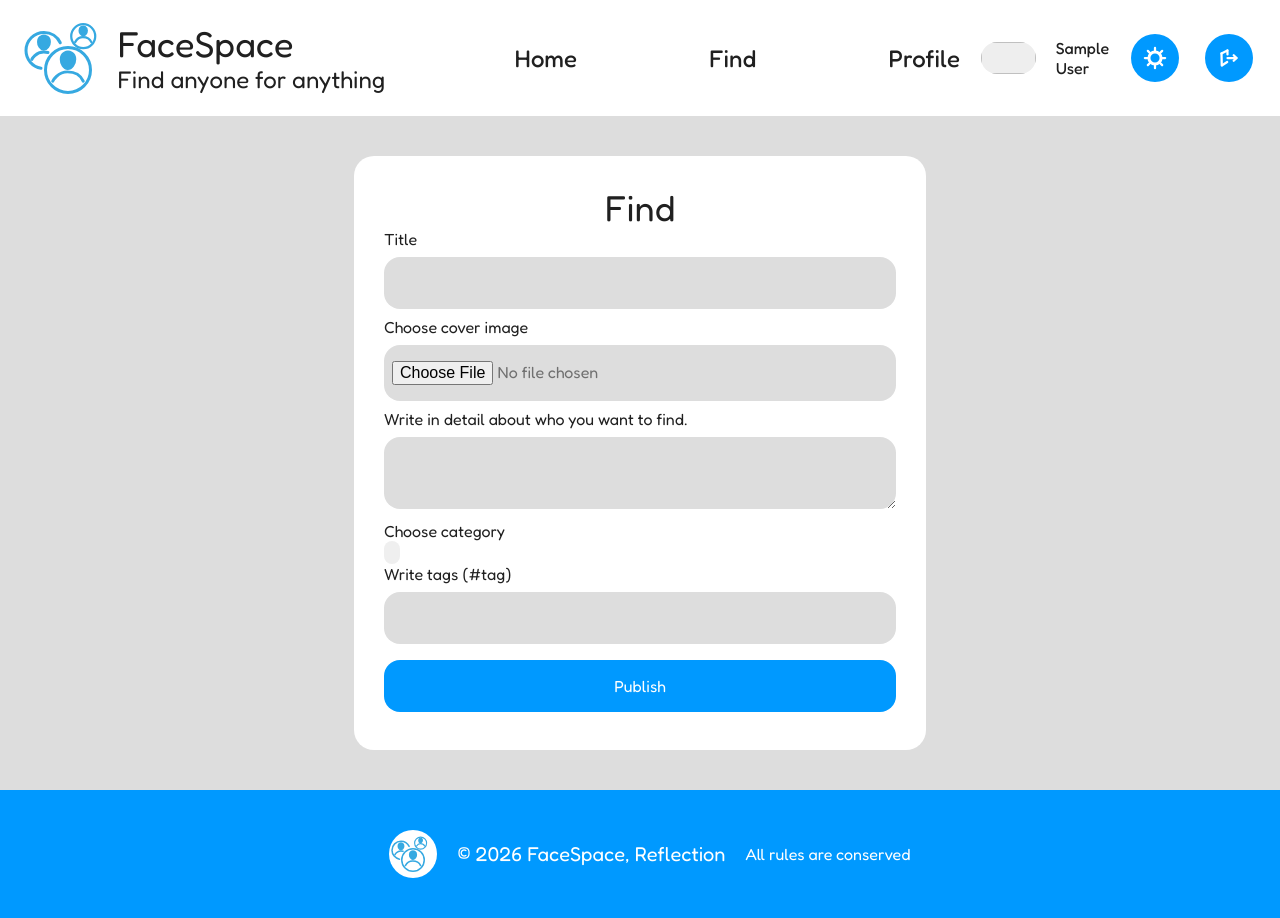
After one commit to IT-novichok/FaceSpace, a Flask app: page /find in a window 1280 px wide. The commit adds this page. Run offline with Flask 3, Linux system fonts and the light colour scheme; the visitor is signed in with stand-in values (Sample User, id 1); data that the repository does not hold is empty.

Commit message:
DEV:0.3.0 (Added find page)

```diff
--- a/src/server/app/app.py
+++ b/src/server/app/app.py
@@ -1,9 +1,11 @@
-from flask import Flask, render_template, redirect, make_response, jsonify
+from flask import Flask, render_template, redirect, make_response, jsonify, request
 from flask_login import login_user, LoginManager, login_required, logout_user, current_user
 from forms import *
 from api import user_api
 from secrets import token_urlsafe
 from data import db, User, Advertisement
+from src.server.app.data import Category
+from src.server.app.forms.find_form import FindForm
 
 host = '127.0.0.1'
 secret_key = token_urlsafe(32)
@@ -14,13 +16,16 @@ login_manager = LoginManager()
 
 @app.route('/')
 def main():
-    return render_template('main.html', title='FaceSpace', categories=['friend', 'buisness'])
+    return render_template('main.html', title='FaceSpace',
+                           categories=[category.name for category in db.session.query(Category).all()],
+                           advertisments=db.session.query(Advertisement).all())
 
 
 @app.route('/categories/<category>')
 def categories(category):
-    return render_template('main.html', title='FaceSpace', categories=['friend', 'buisness'],
-                           selected_category=category)
+    return render_template('main.html', title=category.capitalize(),
+                           categories=[category.name for category in db.session.query(Category).all()],
+                           selected_category=category, advertisments=[])
 
 
 @app.route('/profile')
@@ -32,12 +37,29 @@ def profile():
 
 
 @app.route('/users/<string:name>')
-def get_user(name: str):
+def user(name: str):
     user = db.session.query(User).filter(User.name == name).one_or_none()
     if not user:
-        return 404
+        return make_response(jsonify({'message': 'Not found'}), 404)
+    elif user == current_user:
+        return redirect('/profile')
     else:
         return render_template('profile.html', title='Profile', profile=user.get_profile())
+
+
+@app.route('/find', methods=['GET', 'POST'])
+def find():
+    if not current_user.is_authenticated:
+        return redirect('/login')
+    form = FindForm([category.name for category in db.session.query(Category).all()])
+    if form.validate_on_submit():
+        advertisement = Advertisement()
+        advertisement.publisher = current_user.id
+        advertisement.content = form.content.data
+        advertisement.category = form.category.data
+        advertisement.tags = form.tags.data
+        return redirect('/')
+    return render_template('find.html', title='Find', form=form)
 
 
 @app.route('/register', methods=['GET', 'POST'])
@@ -90,6 +112,12 @@ def login():
     return render_template('login.html', title='Log in', form=form)
 
 
+@app.errorhandler(404)
+def not_found(error):
+    print('Error')
+    return render_template('error.html', message='Not found', status_code=404), 404
+
+
 @app.route('/logout')
 @login_required
 def logout():
--- a/src/server/app/data/models/advertisement.py
+++ b/src/server/app/data/models/advertisement.py
@@ -11,9 +11,10 @@ class Advertisement(db.Model):
                            primary_key=True, autoincrement=True)
     publisher = sqlalchemy.Column(sqlalchemy.Integer,
                                   sqlalchemy.ForeignKey("users.id"))
-    content = sqlalchemy.Column(sqlalchemy.JSON, nullable=True)
+    title = sqlalchemy.Column(sqlalchemy.String, nullable=True)
+    content = sqlalchemy.Column(sqlalchemy.String, nullable=True)
+    tags = sqlalchemy.Column(sqlalchemy.String, nullable=True)
     category = sqlalchemy.Column(sqlalchemy.Integer, sqlalchemy.ForeignKey("categories.id"))
-    views = sqlalchemy.Column(sqlalchemy.Integer, nullable=True)
     responders = sqlalchemy.Column(sqlalchemy.String, nullable=True)
     popularity = sqlalchemy.Column(sqlalchemy.Float, nullable=True)
     publication_date = sqlalchemy.Column(sqlalchemy.DateTime, nullable=True, default=datetime.now())
--- a/src/server/app/data/models/category.py
+++ b/src/server/app/data/models/category.py
@@ -4,7 +4,7 @@ from ..database import db
 
 class Category(db.Model):
     __tablename__ = 'categories'
-
     id = sqlalchemy.Column(sqlalchemy.Integer,
                            primary_key=True, autoincrement=True)
+    name = sqlalchemy.Column(sqlalchemy.String)
     popularity = sqlalchemy.Column(sqlalchemy.Float, nullable=True)
--- /dev/null
+++ b/src/server/app/forms/find_form.py
@@ -0,0 +1,15 @@
+from flask_wtf import FlaskForm
+from wtforms import StringField, SubmitField, TextAreaField, FileField
+from wtforms.fields.choices import SelectField
+from wtforms.validators import DataRequired
+
+class FindForm(FlaskForm):
+    cover = FileField('Choose cover image')
+    title = StringField('Title', validators=[DataRequired()])
+    content = TextAreaField('Write in detail about who you want to find.')
+    category = SelectField('Choose category')
+    tags = StringField('Write tags (#tag)')
+    submit = SubmitField('Publish')
+    def __init__(self, categories):
+        super().__init__()
+        self.category.choices=categories
--- a/src/server/app/static/css/main-style.css
+++ b/src/server/app/static/css/main-style.css
@@ -15,6 +15,7 @@
     --text-color: #202020;
     --text-on-bg-color: #707070;
     --text-on-mg-color: #666666;
+    --text-info-color:#666666;
     --text-on-accent-color: #ffffff;
     /* Sizes */
     --container-padding: 30px;
@@ -28,8 +29,8 @@
     --button-font-size: 18px;
     --button-border-radius: 16px;
     --gap: 20px;
-    --card-width: 180px;
-    --card-height: 240px;
+    --card-width: 240px;
+    --card-height: 320px;
     --card-cover-width: 160px;
     --card-cover-height: 160px;
     --box-shadow: 0 10px 30px rgba(0, 0, 0, 0.5);
@@ -98,7 +99,6 @@ header {
     color: var(--text-color);
     background-color: var(--fg-color);
     display: flex;
-    flex: 0 10% 0;
     flex-wrap: wrap;
     justify-content: space-between;
     align-items: center;
@@ -153,7 +153,10 @@ a:hover {
 .column > * {
     margin-top: var(--gap);
 }
+.flexible{
+   flex:1;
 
+}
 .horz-center {
     display: flex;
     align-items: center;
@@ -196,23 +199,32 @@ a:hover {
 .text-right {
     text-align: right;
 }
-
-input {
+.wide {
+    width: 100%;
+}
+.info{
+    color:var(--text-info-color);
+}
+.critical{
+    color:red;
+}
+input, textarea {
     scale: 100%;
     width: 100%;
+    max-width:100%;
     padding: var(--field-padding);
     color: var(--text-on-bg-color);
     background-color: var(--bg-color);
     margin: 8px 0;
     border: none;
     border-radius: var(--field-border-radius);
-    font-size: 16px;
+    font-size: var(--text-normal-size);
     box-sizing: border-box;
     outline: none;
     accent-color: var(--accent-color);
 }
 
-input:focus {
+input:focus, textarea:focus {
     background-color: var(--light-accent-color);
     color: var(--text-on-accent-color);
 }
@@ -329,7 +341,26 @@ button:active {
 .search-btn:active {
     scale: 100%;
 }
+.like-btn{
+    background-color:transparent;
+    width: calc(2 * var(--icon-size));
+    height: calc(2 * var(--icon-size));
+    padding:0;
+    border-radius: var(--rounded-border-radius);
+}
+.like-btn > img {
+    width: calc(2 * var(--icon-size));
+    height: calc(2 * var(--icon-size));
+}
+.like-btn:hover {
+    scale: 120%;
+    background-color:transparent;
+}
 
+.like-btn:active {
+    scale: 80%;
+    background-color:transparent;
+}
 .card-gridview {
     display: grid;
     grid-template-columns: repeat(auto-fill, minmax(var(--card-width), 1fr));
@@ -346,8 +377,6 @@ button:active {
 .card {
     padding: var(--container-padding);
     border-radius: var(--box-border-radius);
-    width: var(--card-width);
-    height: var(--card-height);
     background-color: var(--fg-color);
     color: var(--text-color);
     overflow: hidden;
@@ -378,7 +407,6 @@ button:active {
     background-color: var(--fg-color);
     padding: var(--container-padding);
     border-radius: var(--box-border-radius);
-
 }
 
 .stand {
--- /dev/null
+++ b/src/server/app/templates/find.html
@@ -0,0 +1,63 @@
+{% extends "base.html" %}
+
+{% block content %}
+    <div class="center">
+        <div class="box central-view">
+            <div class="text-center">
+                <h1>Find</h1>
+            </div>
+            <form action="" method="post">
+                {{ form.hidden_tag() }}
+                <p>
+                    {{ form.title.label }}<br>
+                    {{ form.title(class="form-control") }}<br>
+                    {% for error in form.title.errors %}
+                        <div class="alert alert-danger" role="alert">
+                            {{ error }}
+                        </div>
+                    {% endfor %}
+                </p>
+                <p>
+                    {{ form.cover.label }}<br>
+                    {{ form.cover(class="form-control") }}<br>
+                    {% for error in form.cover.errors %}
+                        <div class="alert alert-danger" role="alert">
+                            {{ error }}
+                        </div>
+                    {% endfor %}
+                </p>
+                <p>
+                    {{ form.content.label }}<br>
+                    {{ form.content(class="form-control") }}<br>
+                    {% for error in form.content.errors %}
+                        <div class="alert alert-danger" role="alert">
+                            {{ error }}
+                        </div>
+                    {% endfor %}
+                </p>
+                <p>
+                    {{ form.category.label }}<br>
+                    {{ form.category(class="form-control") }}<br>
+                    {% for error in form.category.errors %}
+                        <div class="alert alert-danger" role="alert">
+                            {{ error }}
+                        </div>
+                    {% endfor %}
+                </p>
+                <p>
+                    {{ form.tags.label }}<br>
+                    {{ form.tags(class="form-control") }}<br>
+                    {% for error in form.tags.errors %}
+                        <div class="alert alert-danger" role="alert">
+                            {{ error }}
+                        </div>
+                    {% endfor %}
+                </p>
+                <p>{{ form.submit(type="submit", class="btn btn-primary") }}</p>
+                <h5 class="critical">{{ message }}</h5>
+            </form>
+        </div>
+
+    </div>
+
+{% endblock %}
--- a/src/server/app/templates/login.html
+++ b/src/server/app/templates/login.html
@@ -29,7 +29,7 @@
                     {% endfor %}
                 </p>
                 <p>{{ form.submit(type="submit", class="btn btn-primary") }}</p>
-                <div>{{ message }}</div>
+                <h5 class="critical">{{ message }}</h5>
             </form>
         </div>
 
--- a/src/server/app/templates/advertisment.html
+++ b/src/server/app/templates/profile_edit.html
@@ -3,7 +3,6 @@
 {% block content %}
     <div class="stand">
         <div class="banner">
-
         </div>
         <div class="column">
             <div class="row">
--- a/src/server/app/templates/register.html
+++ b/src/server/app/templates/register.html
@@ -7,7 +7,7 @@
             <div class="text-center">
                 <h1>Registration</h1>
                 <h5>Already have an account?
-                <a href="/login">Log in</a> now!</h5>
+                    <a href="/login">Log in</a> now!</h5>
 
             </div>
             {{form.hidden_tag() }}
@@ -75,7 +75,7 @@
             {% endfor %}
             </p>
             <p>{{form.submit(type="submit", class="btn btn-primary") }}</p>
-            <div>{{ message }}</div>
+            <h5 class="critical">{{ message }}</h5>
         </form>
     </div>
 
```
Also changed, not shown: src/server/app/templates/error.html (added, +10 -0 lines), src/server/app/templates/main.html (+4 -5 lines), src/server/app/templates/profile.html (+22 -6 lines), src/server/app/static/img/icons/search.svg, src/server/app/templates/advertisement.html (added).
